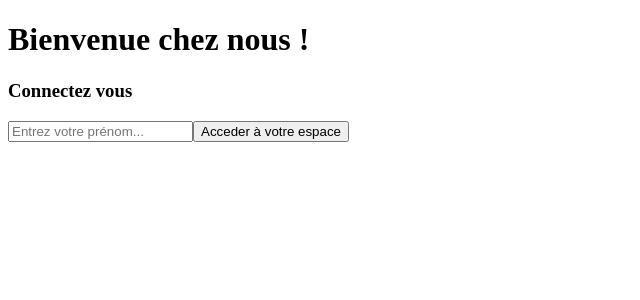
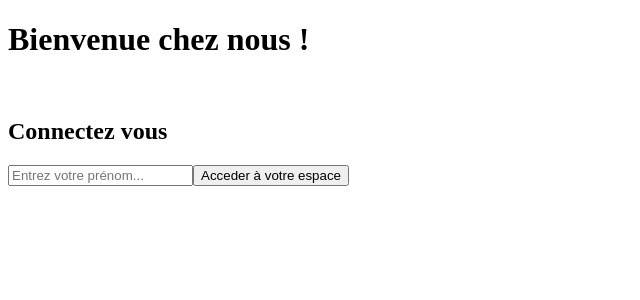
Before and after one commit to Moustito/crazee-burger, a React (Vite) app: page / in a window 1280 px wide. Shown: the top 300 px of the page, without its empty margins (0-640 px from the left). Built offline with nearby package versions, Linux system fonts and the light colour scheme.

Commit message:
✨ F01: LOGIN > Refacto Title and form

```diff
--- a/src/Components/LoginForm.jsx
+++ b/src/Components/LoginForm.jsx
@@ -1,23 +1,24 @@
 export default function LoginForm({ userName, setUserName }) {
-  const nameSubmit = (event) => {
+  //State
+
+  //Comportement
+  const handleSubmit = (event) => {
     event.preventDefault();
+    alert(`Bonjour ${userName}`);
     setUserName("");
   };
   const nameAdd = (event) => {
     setUserName(event.target.value);
   };
-  const nameUser = () => {
-    if (userName !== "") {
-      alert("Bonjour " + userName);
-    }
-  };
 
+  //Affichage (Render)
   return (
     <>
       <h1>Bienvenue chez nous !</h1>
-      <h3>Connectez vous</h3>
+      <br />
+      <h2>Connectez vous</h2>
 
-      <form action="submit" onSubmit={nameSubmit}>
+      <form action="submit" onSubmit={handleSubmit}>
         <input
           required
           type="text"
@@ -25,7 +26,7 @@ export default function LoginForm({ userName, setUserName }) {
           onChange={nameAdd}
           value={userName}
         />
-        <button onClick={nameUser}>Acceder à votre espace</button>
+        <button>Acceder à votre espace</button>
       </form>
     </>
   );
--- a/src/Components/LoginPages.jsx
+++ b/src/Components/LoginPages.jsx
@@ -2,11 +2,11 @@ import { useState } from "react";
 import LoginForm from "./LoginForm";
 
 function LoginPage() {
-  const [userName, setUserName] = useState("");
+  const [inputValue, setInputValue] = useState("");
 
   return (
     <>
-      <LoginForm userName={userName} setUserName={setUserName} />
+      <LoginForm userName={inputValue} setUserName={setInputValue} />
     </>
   );
 }
```
